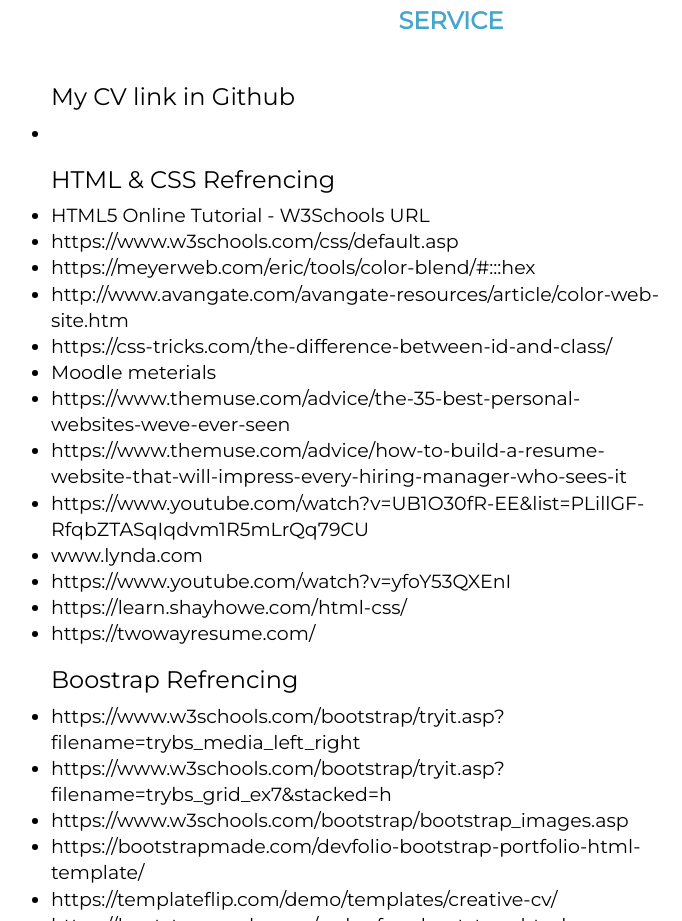
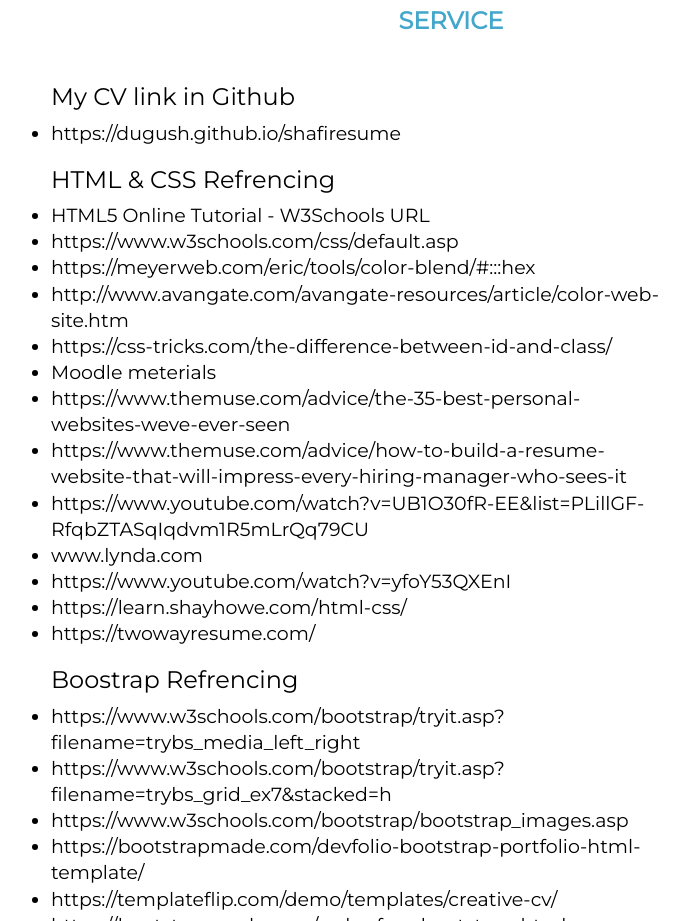
Before and after one commit to Dugush/shafiresume-, a plain HTML site: page index.html in a window 1280 px wide. Shown: the part 4600-5521 px from the top of the page, without its empty margins (189-871 px from the left). Drawn offline with nearby package versions, Linux system fonts and the light colour scheme.

Commit message:
Update index.html

```diff
--- a/index.html
+++ b/index.html
@@ -377,7 +377,7 @@
 
     <div class="col-xs-3 col-sm-9"">
    <h4><ul><h3>My CV link in Github </h3>
-          <li></li>
+          <li>https://dugush.github.io/shafiresume</li>
          <h3>HTML & CSS Refrencing </h3>
          <li>HTML5 Online Tutorial - W3Schools URL</a></li>
           <li>https://www.w3schools.com/css/default.asp</a></li>
```
